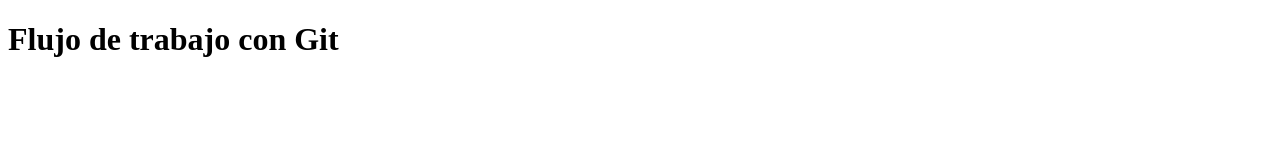
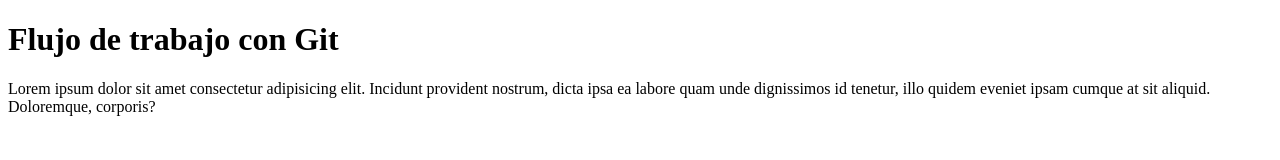
Before and after one commit to jacksonmoreno/TestGit, a plain HTML site: page index.html in a window 1280 px wide. Drawn offline with Linux system fonts and the light colour scheme.

Commit message:
se añadio parrafo

```diff
--- a/index.html
+++ b/index.html
@@ -7,5 +7,8 @@
 </head>
 <body>
     <h1>Flujo de trabajo con Git</h1>
+    <p>
+        Lorem ipsum dolor sit amet consectetur adipisicing elit. Incidunt provident nostrum, dicta ipsa ea labore quam unde dignissimos id tenetur, illo quidem eveniet ipsam cumque at sit aliquid. Doloremque, corporis?
+    </p>
 </body>
 </html>
```
